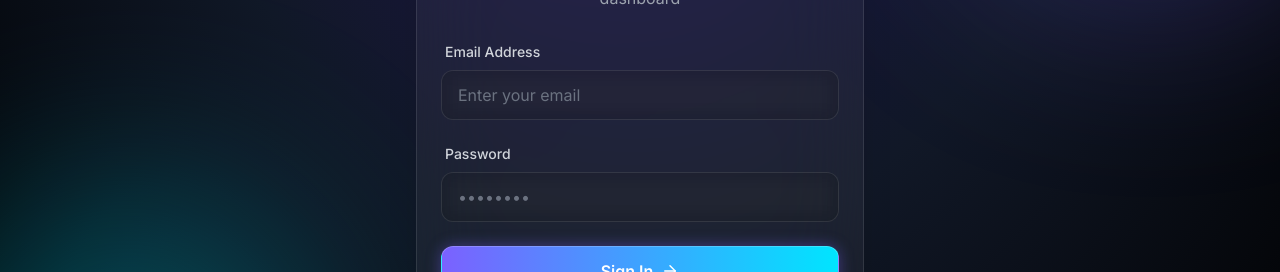
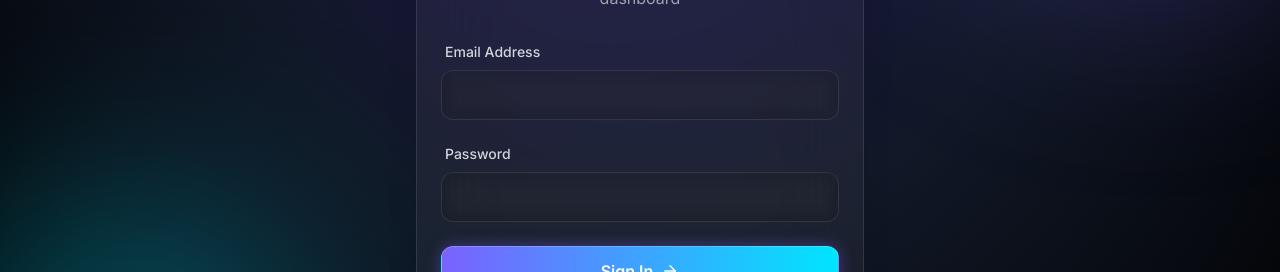
Before and after one commit to SamJXdev/ETFF, a React (Vite) app: page /#/login in a window 1280 px wide. Shown: the part 311-583 px from the top of the page. Built offline with nearby package versions, Linux system fonts and the light colour scheme.

Commit message:
changes made

```diff
--- a/pages/Auth.tsx
+++ b/pages/Auth.tsx
@@ -58,7 +58,7 @@ export const Login = () => {
           <GlassInput
             label="Email Address"
             type="email"
-            placeholder="Enter your email"
+            placeholder=""
             value={email}
             onChange={(e) => setEmail(e.target.value)}
             required
@@ -66,7 +66,7 @@ export const Login = () => {
           <GlassInput
             label="Password"
             type="password"
-            placeholder="••••••••"
+            placeholder=""
             value={password}
             onChange={(e) => setPassword(e.target.value)}
             required
```
